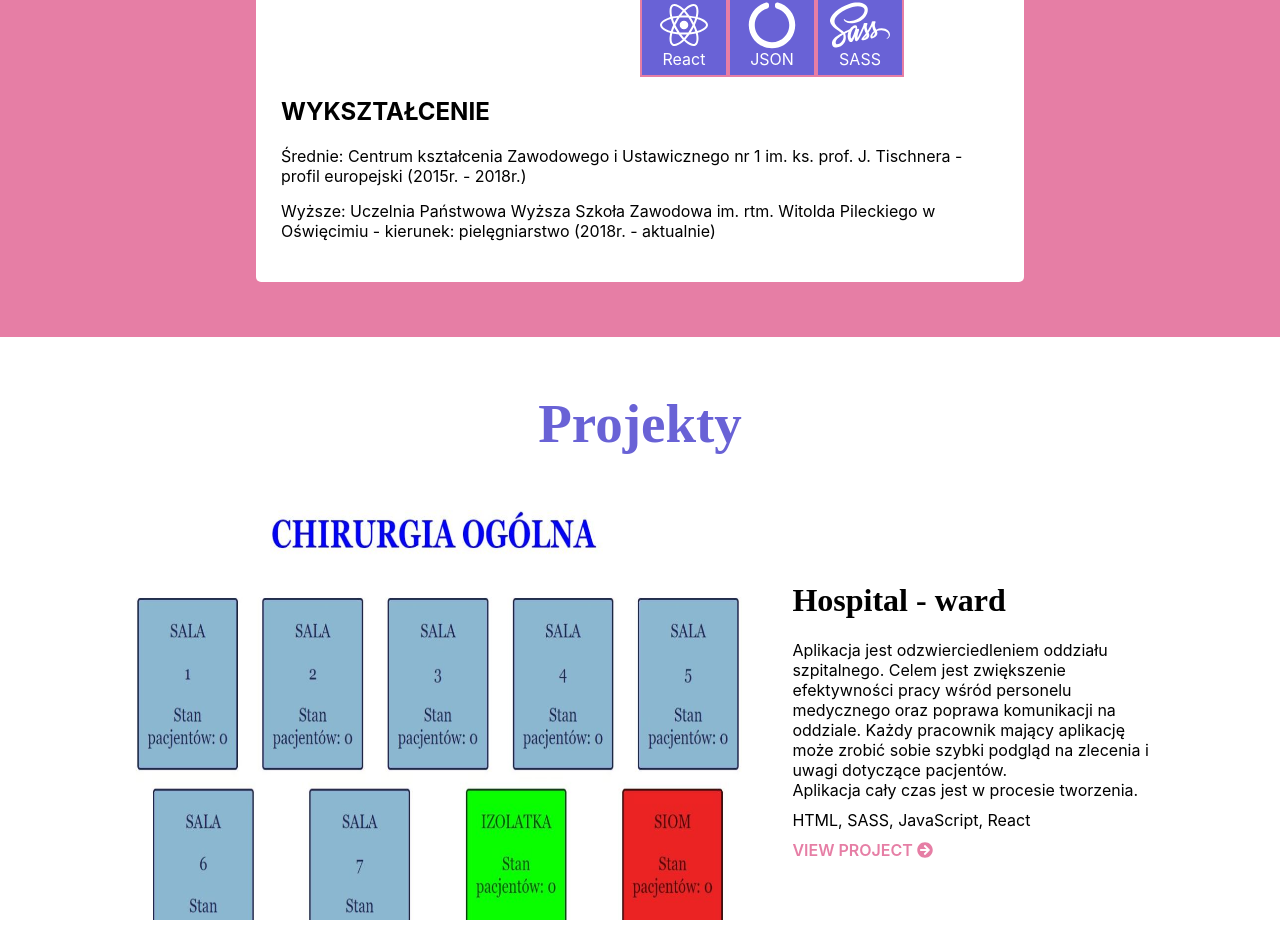
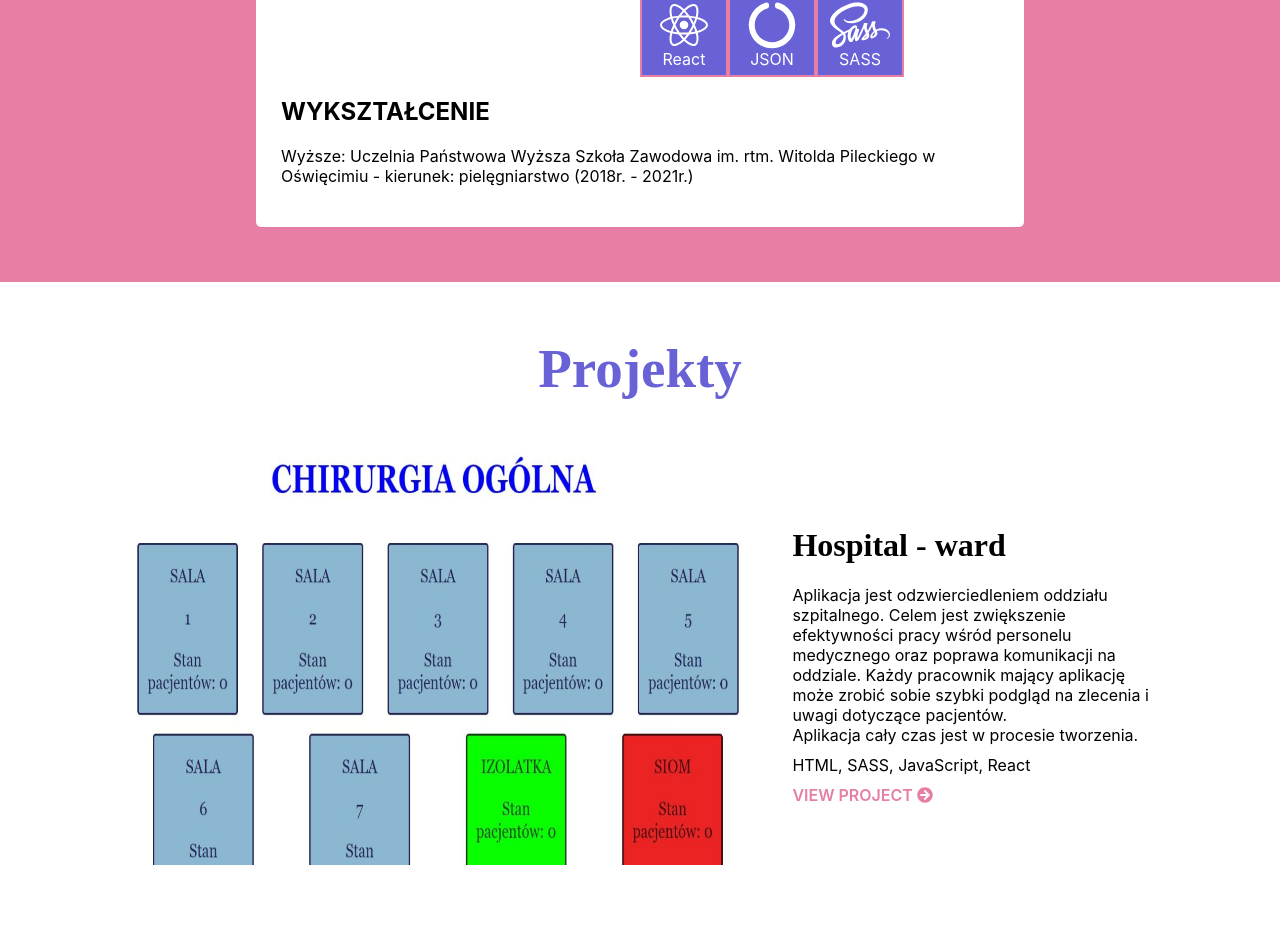
Before and after one commit to Catelyn99/Portfolio, a React (Create React App) app: page / in a window 1280 px wide. Shown: the part 1741-2684 px from the top of the page. Built offline with nearby package versions, Linux system fonts and the light colour scheme.

Commit message:
changed information

```diff
--- a/src/CV/Cv.jsx
+++ b/src/CV/Cv.jsx
@@ -53,10 +53,7 @@ export default function Cv(props) {
             <h2>WYKSZTAŁCENIE</h2>
             <ul className={commonStyles.list} id={styles.educationlist}>
                 <li>
-                    Średnie: Centrum kształcenia Zawodowego i Ustawicznego nr 1 im. ks. prof. J. Tischnera - profil europejski (2015r. - 2018r.)
-                </li>
-                <li>
-                    Wyższe: Uczelnia Państwowa Wyższa Szkoła Zawodowa im. rtm. Witolda Pileckiego w Oświęcimiu - kierunek: pielęgniarstwo (2018r. - aktualnie)
+                    Wyższe: Uczelnia Państwowa Wyższa Szkoła Zawodowa im. rtm. Witolda Pileckiego w Oświęcimiu - kierunek: pielęgniarstwo (2018r. - 2021r.)
                 </li>
             </ul>
         </div>
```
Also changed, not shown: src/Projects/images/portfolio.png (deleted).
